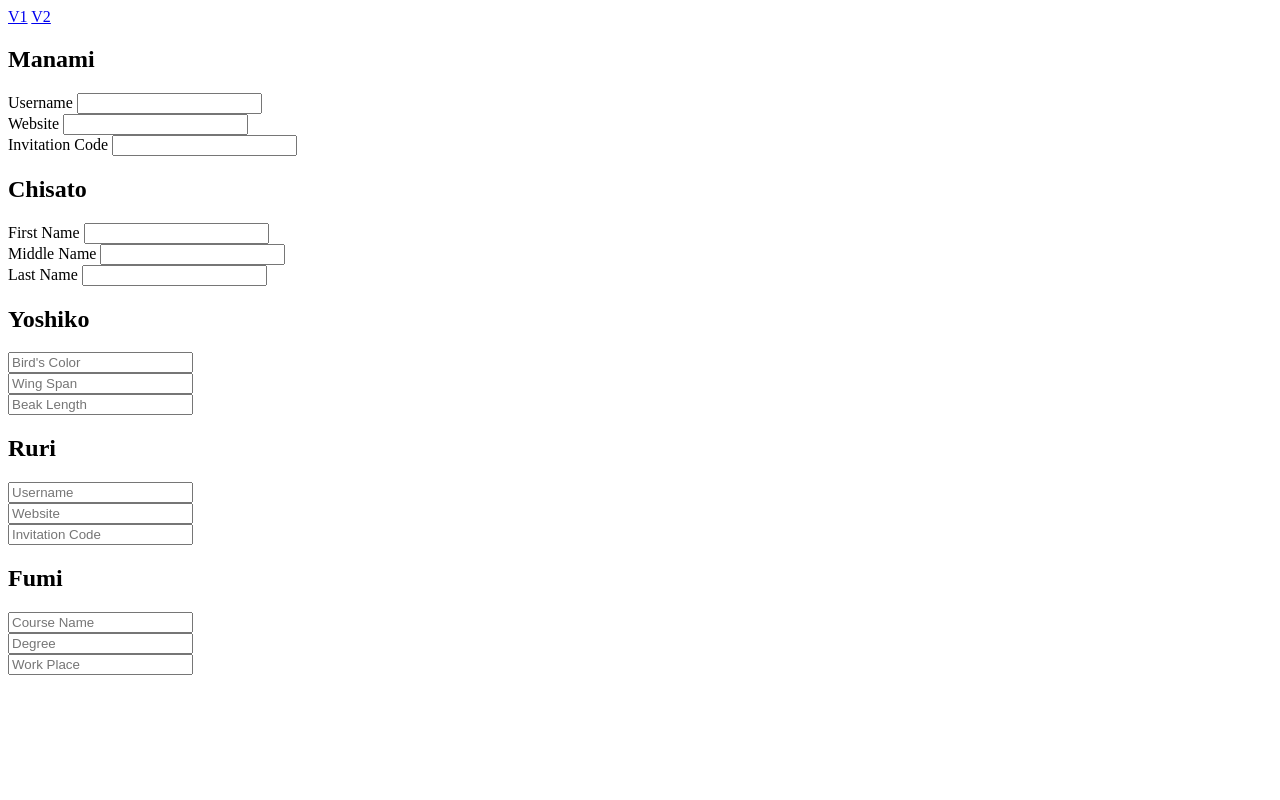
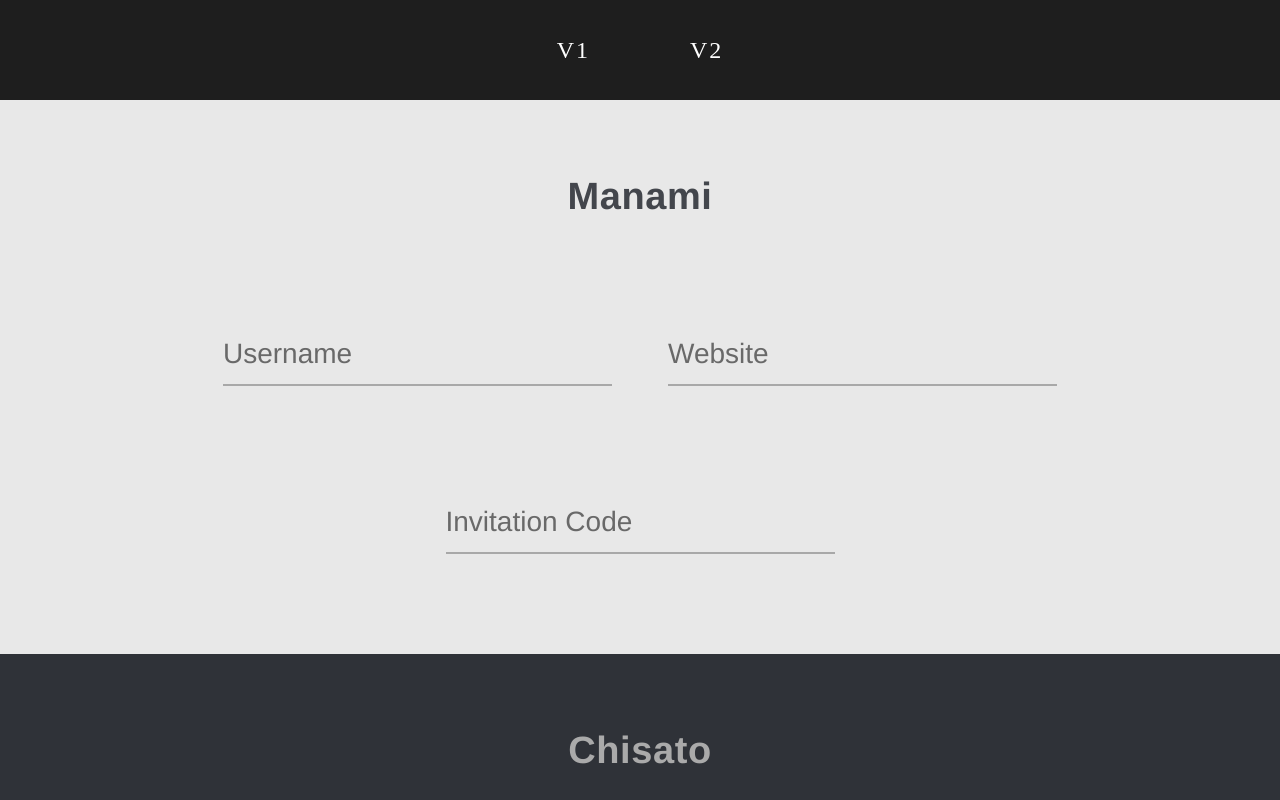
Before and after one commit to vincearomingurtiza/Dragon, a plain HTML site: page v2.html in a window 1280 px wide. Shown: the top 800 px of the page. Drawn offline with Linux system fonts and the light colour scheme; a web font is replaced by a local one.

Commit message:
V1 and V2 update links

```diff
--- /dev/null
+++ b/assets/css/custom/V2.css
@@ -0,0 +1,213 @@
+* {
+  margin: 0px;
+}
+* body #wrapper header {
+  align-items: center;
+  background-color: #000;
+  display: flex;
+  height: 100px;
+  justify-content: center;
+  text-align: center;
+}
+* body #wrapper header a {
+  color: #fff;
+  font-size: 24px;
+  letter-spacing: 2px;
+  margin: 0px 50px;
+  text-decoration: none;
+}
+* body #wrapper header a:hover {
+  color: #2FA8EC;
+  transition: 0.21s;
+}
+* body #wrapper header:hover {
+  background-color: #1E1E1E;
+  transition: 0.21s;
+}
+* body #wrapper #manami {
+  background-color: #E8E8E8;
+  text-align: center;
+  padding: 75px 0px 0px 0px;
+}
+* body #wrapper #manami h2 {
+  color: #43464C;
+  font: normal 700 38px 'Helvetica Neue', sans-serif;
+  letter-spacing: 0.6px;
+  margin-bottom: 100px;
+}
+* body #wrapper #manami .container div {
+  position: relative;
+  display: inline-block;
+  vertical-align: top;
+  margin: 0px 26px 100px 26px;
+}
+* body #wrapper #manami .container div .manami_label {
+  color: #696969;
+  font: normal 200 28px 'Helvetica Neue', sans-serif;
+  position: absolute;
+  left: 0px;
+  top: 20px;
+  pointer-events: none;
+}
+* body #wrapper #manami .container div input {
+  background-color: transparent;
+  border-bottom: solid 2px #A8A8A8;
+  border-top: 0px;
+  border-right: 0px;
+  border-left: 0px;
+  color: #fff;
+  font: normal 200 28px 'Helvetica Neue', sans-serif;
+  padding: 22px 0px 12px 14px;
+  width: 375px;
+  overflow: visible;
+  transition: 0.21s;
+}
+* body #wrapper #manami .container div input::placeholder {
+  color: #696969;
+  transition: 0.21s;
+}
+* body #wrapper #manami .container div input:focus {
+  outline: none;
+  background-color: #A8A8A8;
+}
+* body #wrapper #chisato {
+  background-color: #2F3238;
+  text-align: center;
+  padding: 75px 0px 0px 0px;
+}
+* body #wrapper #chisato h2 {
+  color: #AAAAAA;
+  font: normal 700 38px 'Helvetica Neue', sans-serif;
+  letter-spacing: 0.6px;
+  margin-bottom: 100px;
+}
+* body #wrapper #chisato .container div {
+  position: relative;
+  display: inline-block;
+  vertical-align: top;
+  margin: 0px 26px 100px 26px;
+}
+* body #wrapper #chisato .container div label {
+  color: #b5b5b5;
+  font: normal 200 19px 'Helvetica Neue', sans-serif;
+  position: absolute;
+  top: 24px;
+  left: 19px;
+}
+* body #wrapper #chisato .container div input {
+  border: solid 2px #B5B5B5;
+  background-color: transparent;
+  color: #b5b5b5;
+  font: normal 200 19px 'Helvetica Neue', sans-serif;
+  padding: 22px 0px 22px 17px;
+  width: 375px;
+  transition: 0.21s;
+}
+* body #wrapper #chisato .container div input::placeholder {
+  color: #b5b5b5;
+}
+* body #wrapper #chisato .container div input:focus {
+  outline: none;
+  border: solid 2px #DA6484;
+}
+* body #wrapper #chisato .container div input:focus ~ #chisako_label_firstname {
+  display: none;
+}
+* body #wrapper #chisato .container div .animation {
+  margin: 50px 0px 50px 17px;
+  background-color: red !important;
+}
+* body #wrapper #yoshiko {
+  background-color: #F0EFEE;
+  text-align: center;
+  padding: 75px 0px 0px 0px;
+}
+* body #wrapper #yoshiko h2 {
+  color: #AAAAAA;
+  font: normal 700 38px 'Helvetica Neue', sans-serif;
+  letter-spacing: 0.6px;
+  margin-bottom: 100px;
+}
+* body #wrapper #yoshiko .container div {
+  position: relative;
+  display: inline-block;
+  vertical-align: top;
+  margin: 0px 26px 100px 26px;
+}
+* body #wrapper #yoshiko .container div input {
+  background-color: #D0D1D0;
+  border: none;
+  color: #AAAAAA;
+  font: normal 200 19px 'Helvetica Neue', sans-serif;
+  padding: 27px 0px 25px 24px;
+  width: 331px;
+}
+* body #wrapper #yoshiko .container div input::placeholder {
+  color: #8B8C8B;
+}
+* body #wrapper #ruri {
+  background-color: #2F3238;
+  text-align: center;
+  padding: 75px 0px 0px 0px;
+}
+* body #wrapper #ruri h2 {
+  color: #43464C;
+  font: normal 700 38px 'Helvetica Neue', sans-serif;
+  letter-spacing: 0.6px;
+  margin-bottom: 100px;
+}
+* body #wrapper #ruri .container div {
+  position: relative;
+  display: inline-block;
+  vertical-align: top;
+  margin: 0px 26px 100px 26px;
+}
+* body #wrapper #ruri .container div input {
+  background-color: transparent;
+  border-bottom: solid 7px #B7C3AC;
+  border-top: 0px;
+  border-right: 0px;
+  border-left: 0px;
+  color: #9FCD98;
+  font: normal 200 24px 'Helvetica Neue', sans-serif;
+  padding: 22px 0px 6px 2px;
+  width: 340px;
+}
+* body #wrapper #ruri .container div input::placeholder {
+  color: #696969;
+}
+* body #wrapper #fumi {
+  background-color: #F0EFEE;
+  text-align: center;
+  padding: 75px 0px 0px 0px;
+}
+* body #wrapper #fumi h2 {
+  color: #AAAAAA;
+  font: normal 700 38px 'Helvetica Neue', sans-serif;
+  letter-spacing: 0.6px;
+  margin-bottom: 100px;
+}
+* body #wrapper #fumi .container div {
+  position: relative;
+  display: inline-block;
+  vertical-align: top;
+  margin: 0px 26px 100px 26px;
+}
+* body #wrapper #fumi .container div input {
+  background-color: #FFFFFF;
+  border: none;
+  color: #696981;
+  font: normal 200 19px 'Helvetica Neue', sans-serif;
+  padding: 22px 0px 22px 17px;
+  width: 340px;
+}
+* body #wrapper #fumi .container div input::placeholder {
+  color: #696981;
+}
+* body #wrapper #fumi .container div input:focus {
+  outline: none;
+}
+* body #wrapper footer {
+  background-color: #1E1E1E;
+  height: 150px;
+}
--- a/v2.html
+++ b/v2.html
@@ -5,15 +5,15 @@
     <meta http-equiv="X-UA-Compatible" content="IE=edge">
     <meta name="viewport" content="width=device-width, initial-scale=1.0">
     <title>Text Input V2</title>
-    <link rel="stylesheet" href="./assets/css/custom/style.css">
+    <link rel="stylesheet" href="./assets/css/custom/V2.css">
     <link href="https://fonts.cdnfonts.com/css/helvetica-neue-9" rel="stylesheet">
     <link href="https://fonts.cdnfonts.com/css/raleway-5" rel="stylesheet">
 </head>
 <body>
     <div id="wrapper">
         <header>
-            <a href="../Text_Input_V1/index.html">V1</a>
-            <a href="../Text_Input_V2/index.html">V2</a>
+            <a href="./index.html">V1</a>
+            <a href="./index.html">V2</a>
         </header>
 
         <section id="manami">
```
